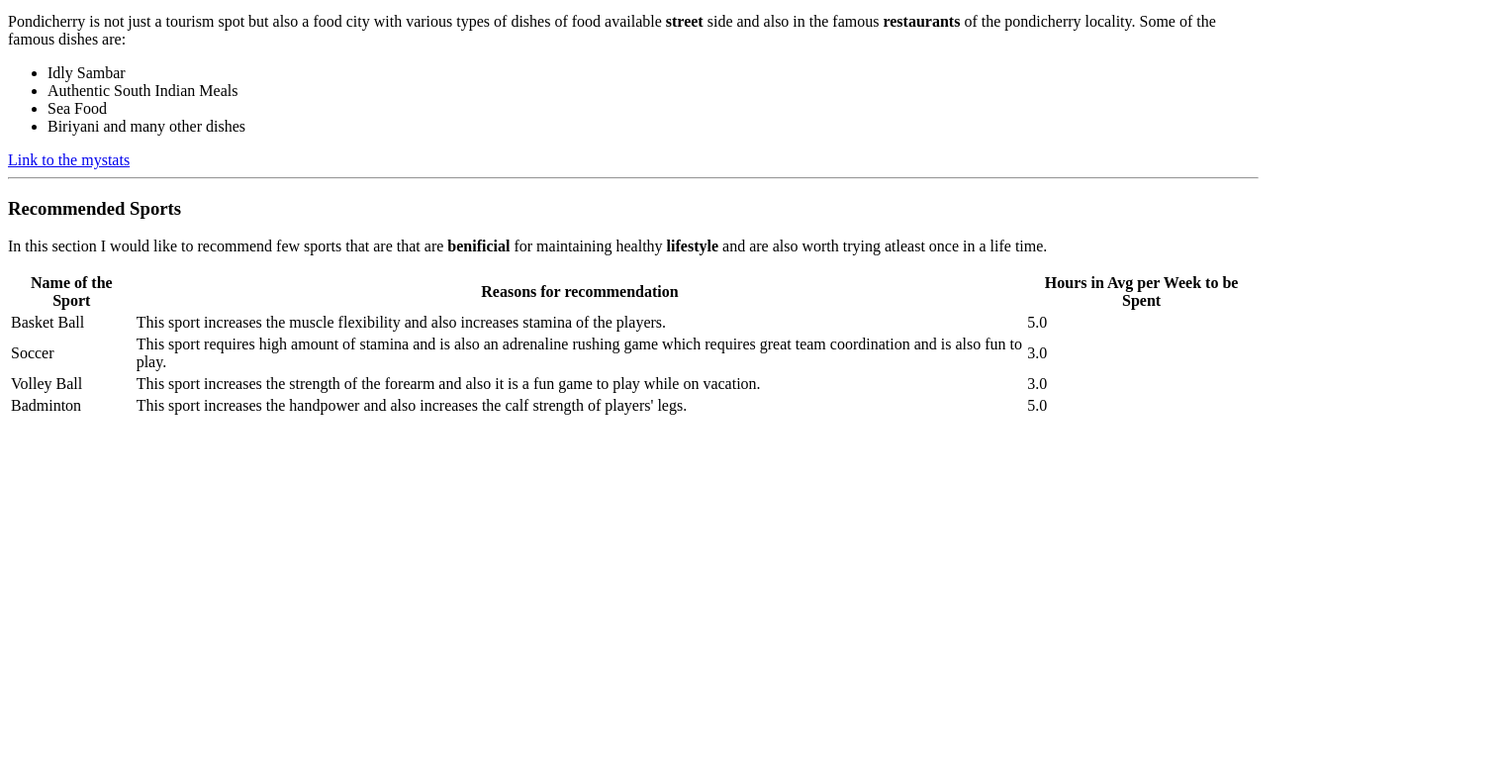
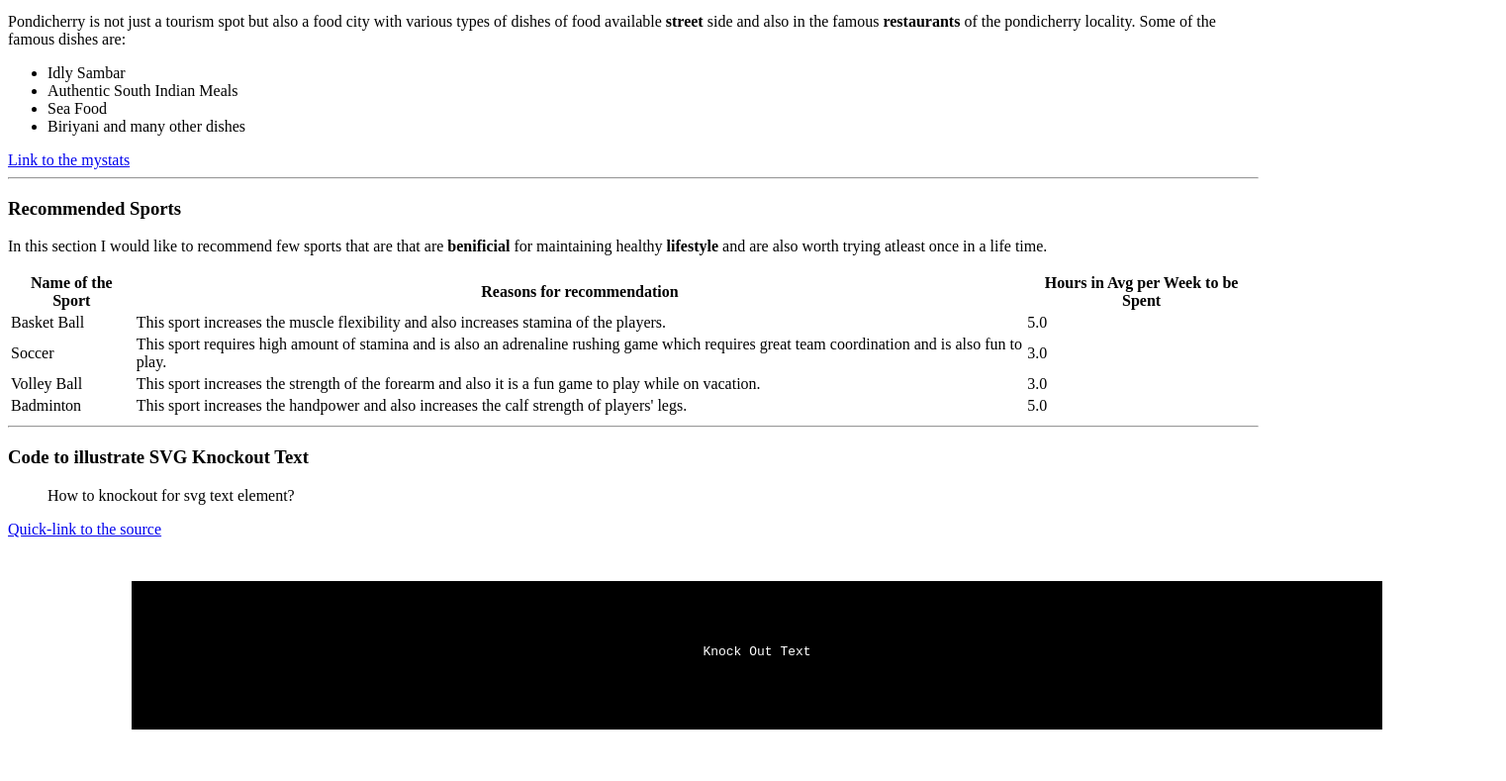
Before and after one commit to 44-563-WebApps-F23/44563-webapps-f23-assignment3-nikikumarbandaru, a plain HTML site: page index.html in a window 1280 px wide. Shown: the part 307-1096 px from the top of the page at 99% size, 1522 px wide, since content can reach past the window. Before the commit the page ends 800 px from the top, so only its background shows below. Drawn offline with Linux system fonts and the light colour scheme.

Commit message:
Added code snippet

```diff
--- a/index.html
+++ b/index.html
@@ -74,5 +74,22 @@ my preference are:
             <td> 5.0 </td>
             </tr>
         </table>
+        <hr>
+        <h3>
+            Code to illustrate SVG Knockout Text
+        </h3>
+        <blockquote> How to knockout for svg text element? </blockquote>
+        <a href="https://stackoverflow.com/questions/19640842/how-to-knockout-for-svg-text-element">Quick-link to the source</a>
+        <pre>
+            <div class="knockout">
+                <svg class="knockout-text-container" width="100%" height="100%">
+                  <rect class="knockout-text-bg" width="100%" height="100%" fill="#000" x="0" y="0" fill-opacity="1" mask="url(#knockout-text)" />
+                  <mask id="knockout-text">
+                    <rect width="100%" height="100%" fill="#fff" x="0" y="0" />
+                    <text x="50%" y="50%" fill="#000" text-anchor="middle">Knock Out Text</text>
+                  </mask>
+                </svg>
+              </div>
+        </pre>
     </body>
 </html>
```
